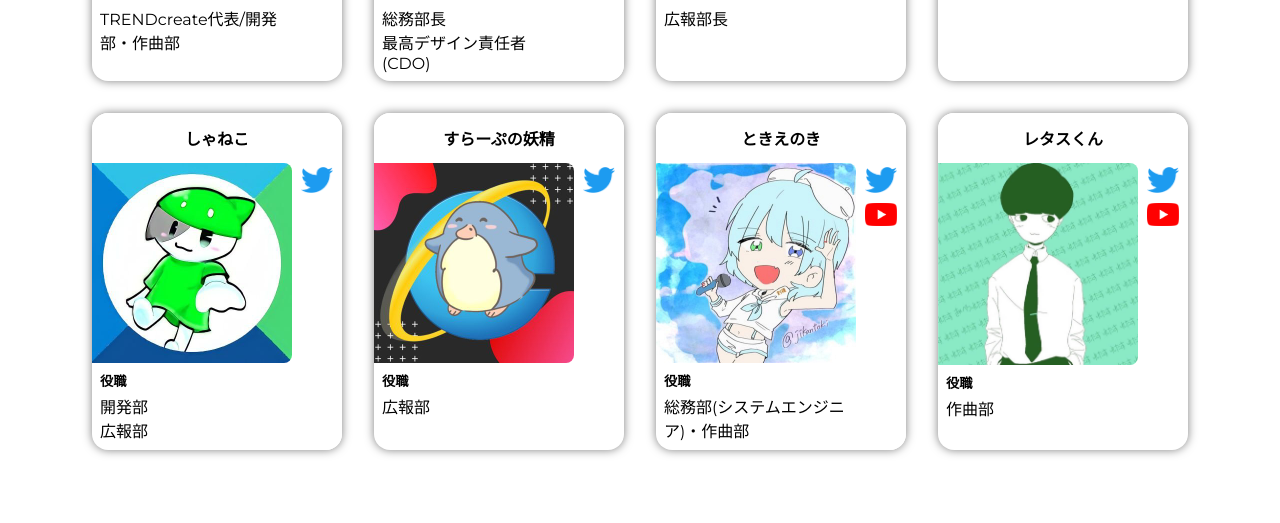
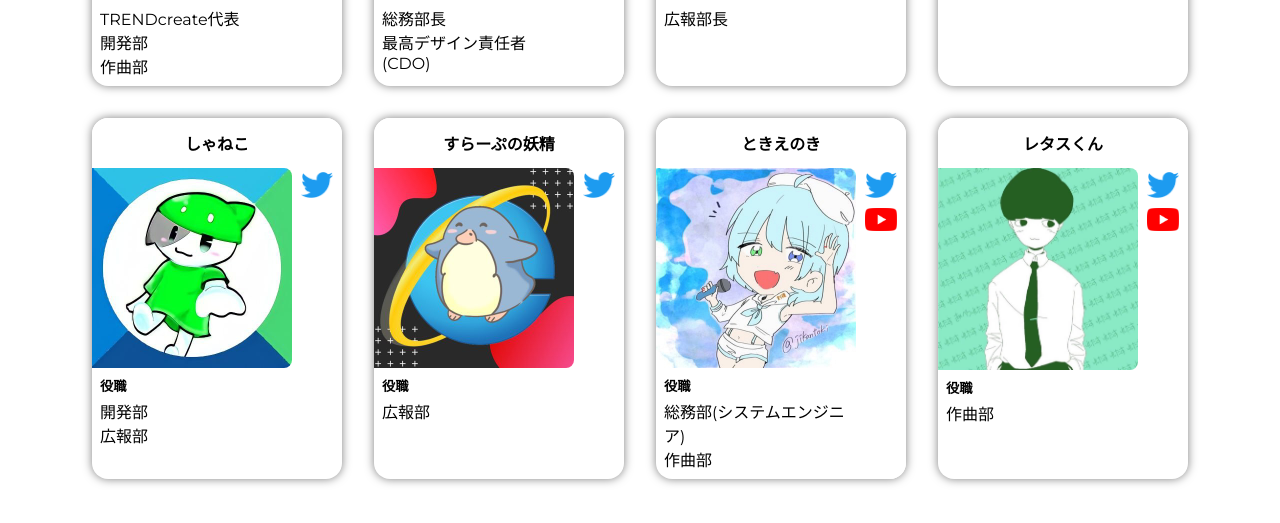
Before and after one commit to trendcreate/Homepage_old, a plain HTML site: page fixed_page/member/index.html in a window 1280 px wide. Shown: the part 1371-1894 px from the top of the page. Drawn offline with Linux system fonts and the light colour scheme.

Commit message:
Update index.html

```diff
--- a/fixed_page/member/index.html
+++ b/fixed_page/member/index.html
@@ -57,7 +57,9 @@
                                 <img class="membericon" src="/images/member_icons/dadan.jpg">
                                 <div class="memberaffs">
                                     <h5>役職</h5>
-                                    <div class="memberaff">TRENDcreate代表/開発部・作曲部</div>
+                                    <div class="memberaff">TRENDcreate代表</div>
+                                    <div class="memberaff">開発部</div>
+                                    <div class="memberaff">作曲部</div>
                                 </div>
                             </div>
                             <div class="sns">
@@ -197,7 +199,8 @@
                                 <img class="membericon" src="/images/member_icons/tokienoki.jpg">
                                 <div class="memberaffs">
                                     <h5>役職</h5>
-                                    <div class="memberaff">総務部(システムエンジニア)・作曲部</div>
+                                    <div class="memberaff">総務部(システムエンジニア)</div>
+                                    <div class="memberaff">作曲部</div>
                                 </div>
                             </div>
                             <div class="sns">
```
